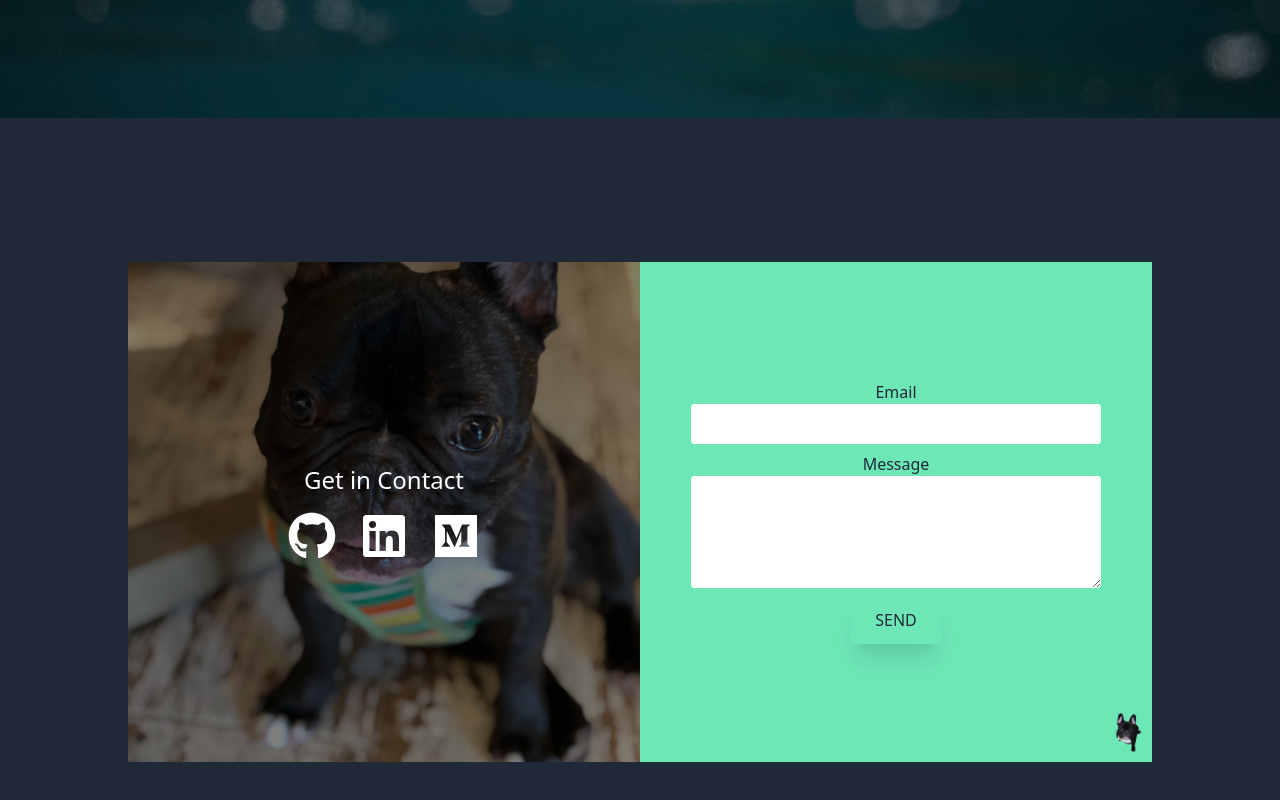
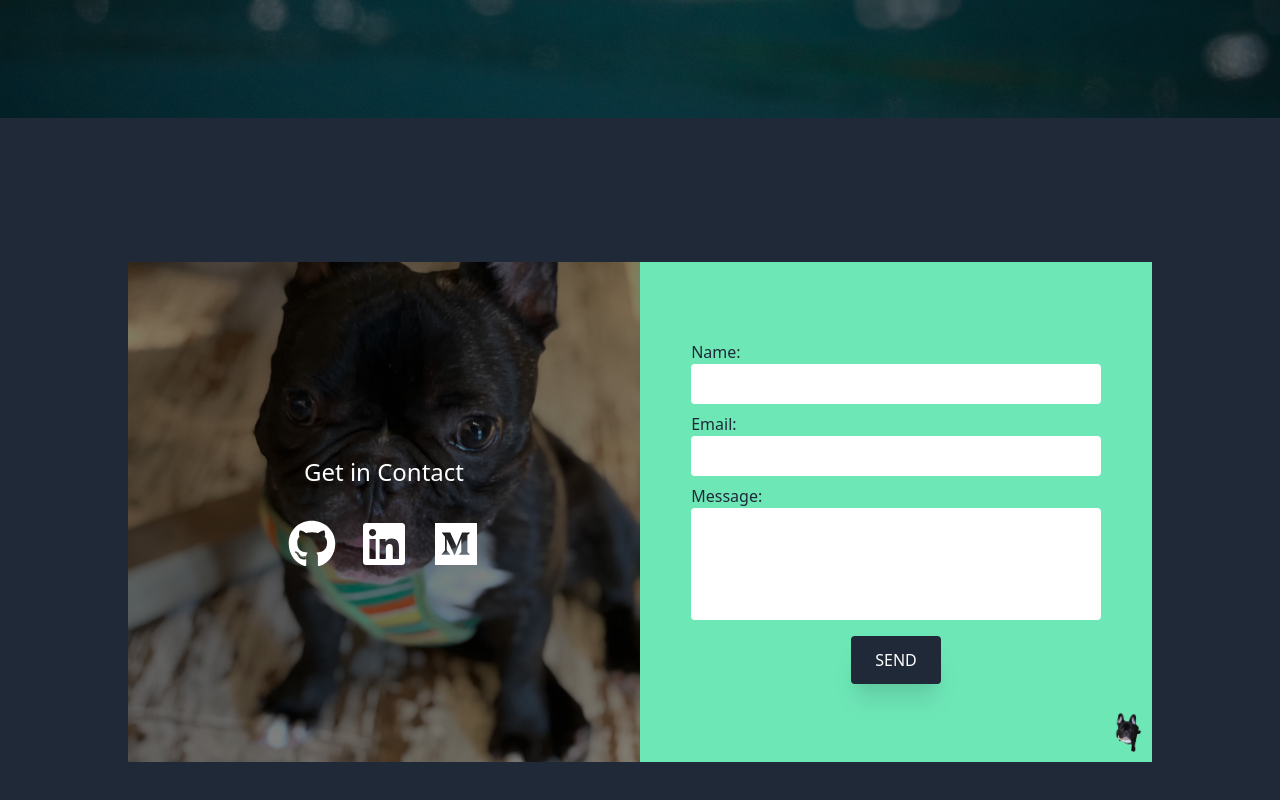
Before and after one commit to chadmuro/chadmuro-portfolio, a Next.js app: page /contact in a window 1280 px wide. Shown: the part 382-1182 px from the top of the page. Built offline with nearby package versions, Linux system fonts and the light colour scheme.

Commit message:
finish form UI and add validation

```diff
--- a/components/Home/Hero.js
+++ b/components/Home/Hero.js
@@ -20,6 +20,7 @@ const Hero = () => {
 					onClick={() => router.push('/projects')}
 					className="mb-10 sm:mb-0"
 					type="button"
+					variant="primary"
 				/>
 			</div>
 			<div className="rounded-full bg-green-300">
--- a/components/Shared/Button.js
+++ b/components/Shared/Button.js
@@ -1,7 +1,11 @@
-const Button = ({ text, onClick, className, type }) => {
+const Button = ({ text, onClick, className, type, variant }) => {
 	return (
 		<button
-			className={`bg-green-300 hover:bg-green-500 text-gray-800 focus:outline-none focus:shadow-none px-6 py-3 rounded uppercase shadow-xl transition ${className}`}
+			className={`${
+				variant === 'primary'
+					? `bg-green-300 hover:bg-green-500 text-gray-800`
+					: `bg-white hover:bg-gray-300 text-gray-800 dark:bg-gray-800 dark:hover:bg-gray-600 dark:text-white`
+			}  focus:outline-none focus:shadow-none px-6 py-3 rounded uppercase shadow-xl transition ${className}`}
 			onClick={onClick}
 			type={type}
 		>
--- a/components/Shared/ContactForm.js
+++ b/components/Shared/ContactForm.js
@@ -4,7 +4,11 @@ import Icons from './Icons';
 import Button from './Button';
 
 const ContactForm = () => {
-	const { register, handleSubmit } = useForm();
+	const {
+		register,
+		handleSubmit,
+		formState: { errors },
+	} = useForm();
 
 	const onSubmit = data => {
 		console.log(data);
@@ -17,32 +21,60 @@ const ContactForm = () => {
 					<Image src="/ipu.jpg" alt="my dog" layout="fill" objectFit="cover" />
 					<div className="absolute top-0 left-0 bg-black opacity-50 h-full w-full z-10 flex justify-center items-center" />
 					<div className="flex flex-col justify-center items-center w-full h-full">
-						<h2 className="z-20 text-white text-2xl">Get in Contact</h2>
+						<h2 className="z-20 text-white text-2xl mb-4">Get in Contact</h2>
 						<Icons />
 					</div>
 				</div>
 			</div>
-			<div className="bg-green-300 text-gray-800 w-4/5 sm:w-2/5 h-80 sm:h-hero flex items-center justify-center relative">
+			<div className="bg-green-300 text-gray-800 w-4/5 sm:w-2/5 h-96 sm:h-hero flex items-center justify-center relative">
 				<form
 					className="flex justify-center items-center flex-col w-full h-full"
 					onSubmit={handleSubmit(onSubmit)}
 				>
-					<label htmlFor="email">Email</label>
+					<label htmlFor="name" className="w-4/5 align-self-start">
+						Name:
+					</label>
+					<input
+						id="name"
+						type="text"
+						placeholder={errors?.name?.message}
+						{...register('name', {
+							required: 'Name is required',
+						})}
+						className={`focus:outline-none w-4/5 p-2 rounded mb-2 ${
+							errors?.name?.message && `border-red-500 border-2`
+						}`}
+					/>
+					<label htmlFor="email" className="w-4/5 align-self-start">
+						Email:
+					</label>
 					<input
 						id="email"
 						type="email"
-						{...register('email')}
-						className="focus:outline-none w-4/5 p-2 rounded mb-2"
+						placeholder={errors?.email?.message}
+						{...register('email', {
+							required: 'Email is required',
+						})}
+						className={`focus:outline-none w-4/5 p-2 rounded mb-2 ${
+							errors?.email?.message && `border-red-500 border-2`
+						}`}
 					/>
-					<label htmlFor="message">Message</label>
+					<label htmlFor="message" className="w-4/5 align-self-start">
+						Message:
+					</label>
 					<textarea
 						id="message"
 						type="text"
+						placeholder={errors?.message?.message}
 						rows="4"
-						className="focus:outline-none w-4/5 p-2 rounded"
-						{...register('message')}
+						className={`focus:outline-none w-4/5 p-2 rounded mb-4 resize-none d ${
+							errors?.message?.message && `border-red-500 border-2`
+						}`}
+						{...register('message', {
+							required: 'Message is required',
+						})}
 					/>
-					<Button text="Send" type="submit" className="mt-2" />
+					<Button text="Send" type="submit" />
 				</form>
 				<a
 					className="absolute bottom-1 right-1"
--- a/pages/articles.js
+++ b/pages/articles.js
@@ -34,7 +34,7 @@ const Articles = ({ posts }) => {
 					target="_blank"
 					rel="noopener noreferrer"
 				>
-					<Button text="See all articles" />
+					<Button text="See all articles" variant="primary" type="button" />
 				</a>
 			</section>
 		</div>
```
